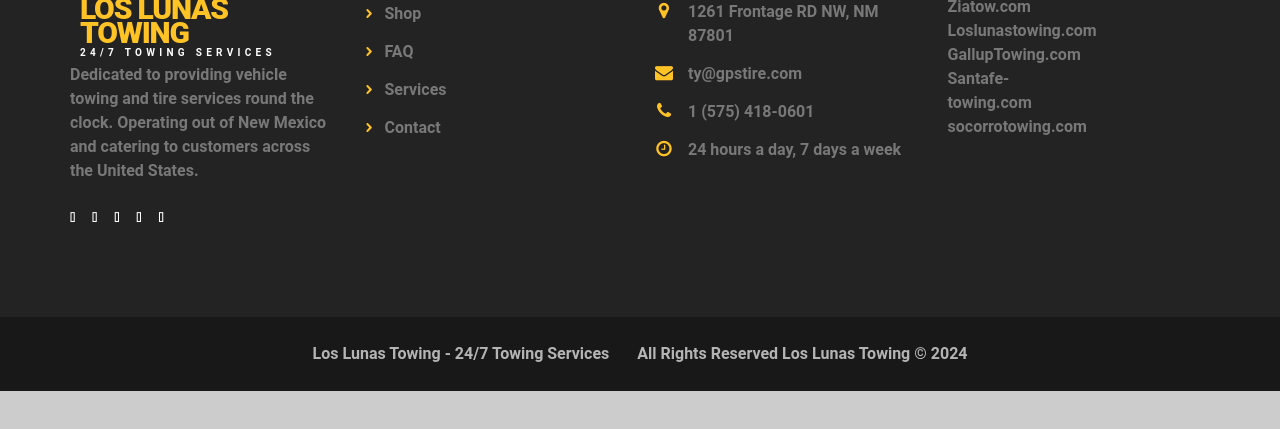
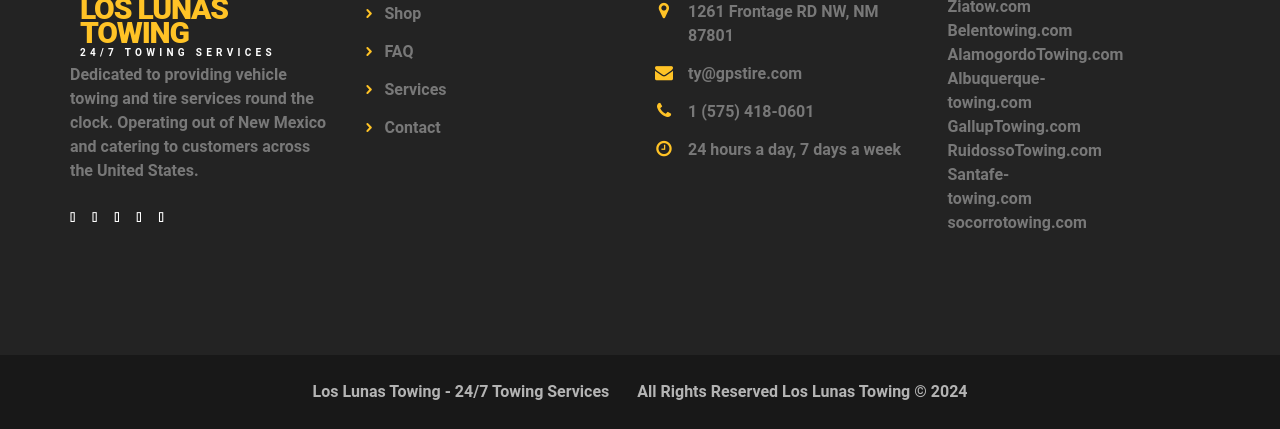
Before and after one commit to BOMBKILLA49/los-lunas-towing, a plain HTML site: page index.html in a window 1280 px wide. Shown: the part 6027-6456 px from the top of the page. Before the commit the page ends 6418 px from the top, so only its background shows below. Drawn offline with Linux system fonts and the light colour scheme; some icons are missing; files whose address does not match are found by name; a web font is replaced by a local one.

Commit message:
Update index.html

```diff
--- a/index.html
+++ b/index.html
@@ -781,10 +781,19 @@
 													<a href="https://ziatow.com">Ziatow.com</a></a>
 												</li>
 												<li>
-													<a href="https://loslunastowing.com">Loslunastowing.com</a></a>
+													<a href="https://belentowing.com">Belentowing.com</a></a>
+												</li>
+												<li>
+													<a href="https://alamogordotowing.com">AlamogordoTowing.com</a></a>
+												</li>
+												<li>
+													<a href="https://albuquerque-towing.com">Albuquerque-towing.com</a></a>
 												</li>
 												<li>
 													<a href="https://galluptowing.com">GallupTowing.com</a></a>
+												</li>
+												<li>
+													<a href="https://ruidosotowing.com">RuidossoTowing.com</a></a>
 												</li>
 												<li>
 													<a href="https://santafetowing.com">Santafe-towing.com</a></a>
```
